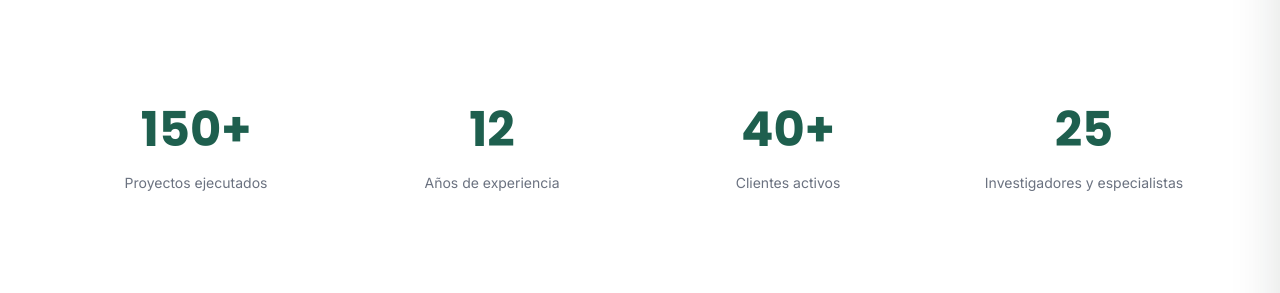
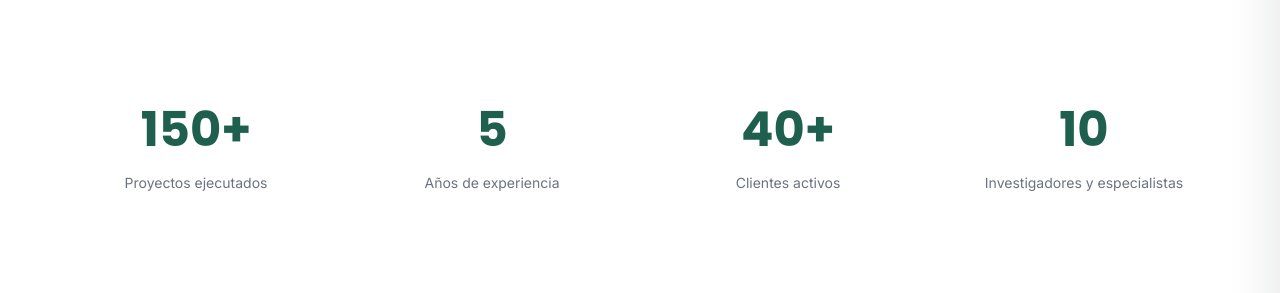
Before and after one commit to jorge21028/cbnambiental, a Jekyll site: the page built from index.html, in a window 1280 px wide and 900 px high, scrolled down 5904 px. Shown: the part 164-457 px from the top of the window. Built offline with Jekyll 4.4.1, drawn with Linux system fonts in a browser that asks for light colours.

Commit message:
Update stats.yml

```diff
--- a/_data/stats.yml
+++ b/_data/stats.yml
@@ -1,12 +1,12 @@
 - number: "150+"
   label: "Proyectos ejecutados"
   icon: "chart"
-- number: "12"
+- number: "5"
   label: "Años de experiencia"
   icon: "clock"
 - number: "40+"
   label: "Clientes activos"
   icon: "handshake"
-- number: "25"
+- number: "10"
   label: "Investigadores y especialistas"
   icon: "flask"
```
